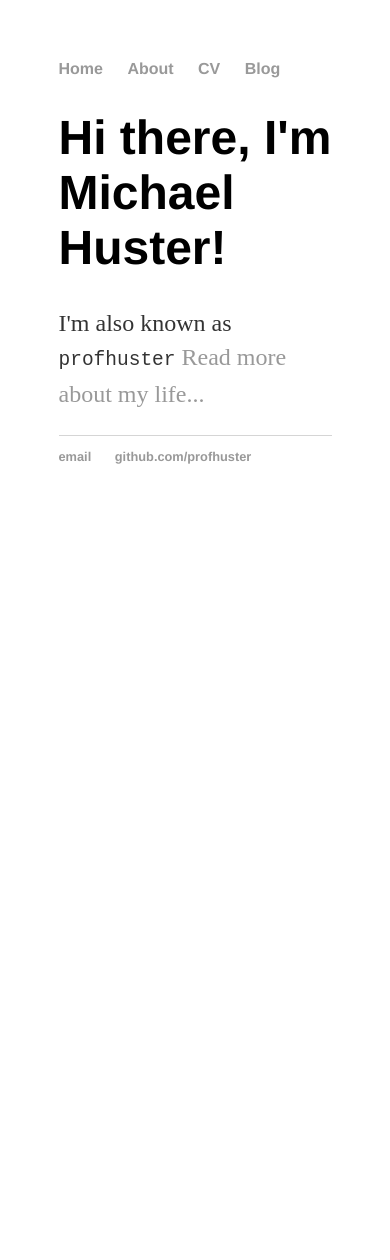
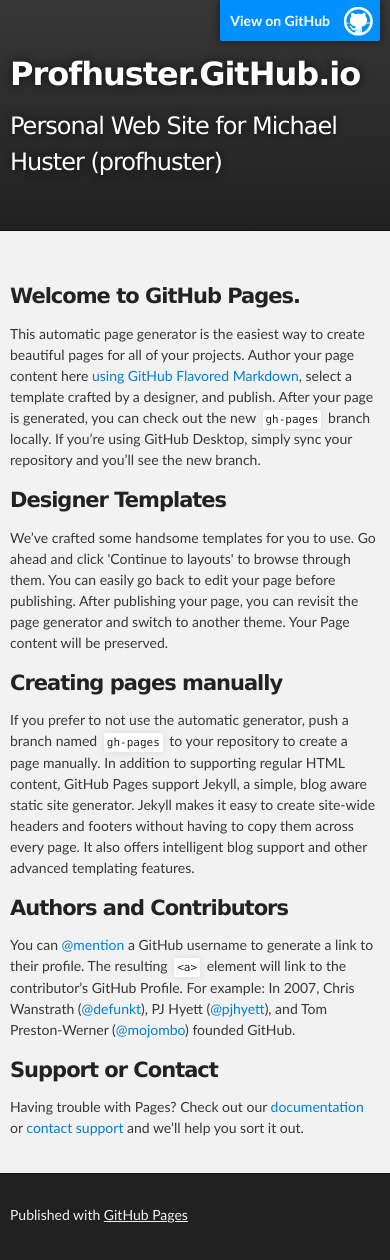
Before and after one commit to profhuster/profhuster.github.io, a Jekyll site: the page index.html, which Jekyll copies as it is, in a window 390 px wide. Built offline with Jekyll 4.4.1, drawn with Linux system fonts in a browser that asks for light colours; before the commit the page ends 900 px from its top, so only the background shows below that.

Commit message:
Replace master branch with page content via GitHub

```diff
--- a/index.html
+++ b/index.html
@@ -1,8 +1,67 @@
----
-layout: default
-title: Michael Huster, profhuster
----
-<div class="blurb">
-	<h1>Hi there, I'm Michael Huster!</h1>
-	<p>I'm also known as <tt>profhuster</tt> <a href="/about">Read more about my life...</a></p>
-</div><!-- /.blurb -->
+<!DOCTYPE html>
+<html>
+
+  <head>
+    <meta charset='utf-8'>
+    <meta http-equiv="X-UA-Compatible" content="chrome=1">
+    <meta name="description" content="Profhuster.GitHub.io : Personal Web Site for Michael Huster (profhuster)">
+
+    <link rel="stylesheet" type="text/css" media="screen" href="stylesheets/stylesheet.css">
+
+    <title>Profhuster.GitHub.io</title>
+  </head>
+
+  <body>
+
+    <!-- HEADER -->
+    <div id="header_wrap" class="outer">
+        <header class="inner">
+          <a id="forkme_banner" href="https://github.com/profhuster">View on GitHub</a>
+
+          <h1 id="project_title">Profhuster.GitHub.io</h1>
+          <h2 id="project_tagline">Personal Web Site for Michael Huster (profhuster)</h2>
+
+        </header>
+    </div>
+
+    <!-- MAIN CONTENT -->
+    <div id="main_content_wrap" class="outer">
+      <section id="main_content" class="inner">
+        <h3>
+<a id="welcome-to-github-pages" class="anchor" href="#welcome-to-github-pages" aria-hidden="true"><span class="octicon octicon-link"></span></a>Welcome to GitHub Pages.</h3>
+
+<p>This automatic page generator is the easiest way to create beautiful pages for all of your projects. Author your page content here <a href="https://guides.github.com/features/mastering-markdown/">using GitHub Flavored Markdown</a>, select a template crafted by a designer, and publish. After your page is generated, you can check out the new <code>gh-pages</code> branch locally. If you’re using GitHub Desktop, simply sync your repository and you’ll see the new branch.</p>
+
+<h3>
+<a id="designer-templates" class="anchor" href="#designer-templates" aria-hidden="true"><span class="octicon octicon-link"></span></a>Designer Templates</h3>
+
+<p>We’ve crafted some handsome templates for you to use. Go ahead and click 'Continue to layouts' to browse through them. You can easily go back to edit your page before publishing. After publishing your page, you can revisit the page generator and switch to another theme. Your Page content will be preserved.</p>
+
+<h3>
+<a id="creating-pages-manually" class="anchor" href="#creating-pages-manually" aria-hidden="true"><span class="octicon octicon-link"></span></a>Creating pages manually</h3>
+
+<p>If you prefer to not use the automatic generator, push a branch named <code>gh-pages</code> to your repository to create a page manually. In addition to supporting regular HTML content, GitHub Pages support Jekyll, a simple, blog aware static site generator. Jekyll makes it easy to create site-wide headers and footers without having to copy them across every page. It also offers intelligent blog support and other advanced templating features.</p>
+
+<h3>
+<a id="authors-and-contributors" class="anchor" href="#authors-and-contributors" aria-hidden="true"><span class="octicon octicon-link"></span></a>Authors and Contributors</h3>
+
+<p>You can <a href="https://github.com/blog/821" class="user-mention">@mention</a> a GitHub username to generate a link to their profile. The resulting <code>&lt;a&gt;</code> element will link to the contributor’s GitHub Profile. For example: In 2007, Chris Wanstrath (<a href="https://github.com/defunkt" class="user-mention">@defunkt</a>), PJ Hyett (<a href="https://github.com/pjhyett" class="user-mention">@pjhyett</a>), and Tom Preston-Werner (<a href="https://github.com/mojombo" class="user-mention">@mojombo</a>) founded GitHub.</p>
+
+<h3>
+<a id="support-or-contact" class="anchor" href="#support-or-contact" aria-hidden="true"><span class="octicon octicon-link"></span></a>Support or Contact</h3>
+
+<p>Having trouble with Pages? Check out our <a href="https://help.github.com/pages">documentation</a> or <a href="https://github.com/contact">contact support</a> and we’ll help you sort it out.</p>
+      </section>
+    </div>
+
+    <!-- FOOTER  -->
+    <div id="footer_wrap" class="outer">
+      <footer class="inner">
+        <p>Published with <a href="https://pages.github.com">GitHub Pages</a></p>
+      </footer>
+    </div>
+
+
+
+  </body>
+</html>
--- /dev/null
+++ b/javascripts/main.js
@@ -0,0 +1 @@
+console.log('This would be the main JS file.');
--- /dev/null
+++ b/stylesheets/github-light.css
@@ -0,0 +1,115 @@
+/*
+   Copyright 2014 GitHub Inc.
+
+   Licensed under the Apache License, Version 2.0 (the "License");
+   you may not use this file except in compliance with the License.
+   You may obtain a copy of the License at
+
+       http://www.apache.org/licenses/LICENSE-2.0
+
+   Unless required by applicable law or agreed to in writing, software
+   distributed under the License is distributed on an "AS IS" BASIS,
+   WITHOUT WARRANTIES OR CONDITIONS OF ANY KIND, either express or implied.
+   See the License for the specific language governing permissions and
+   limitations under the License.
+
+*/
+
+.pl-c /* comment */ {
+  color: #969896;
+}
+
+.pl-c1      /* constant, markup.raw, meta.diff.header, meta.module-reference, meta.property-name, support, support.constant, support.variable, variable.other.constant */,
+.pl-s .pl-v /* string variable */ {
+  color: #0086b3;
+}
+
+.pl-e  /* entity */,
+.pl-en /* entity.name */ {
+  color: #795da3;
+}
+
+.pl-s .pl-s1 /* string source */,
+.pl-smi      /* storage.modifier.import, storage.modifier.package, storage.type.java, variable.other, variable.parameter.function */ {
+  color: #333;
+}
+
+.pl-ent /* entity.name.tag */ {
+  color: #63a35c;
+}
+
+.pl-k /* keyword, storage, storage.type */ {
+  color: #a71d5d;
+}
+
+.pl-pds              /* punctuation.definition.string, string.regexp.character-class */,
+.pl-s                /* string */,
+.pl-s .pl-pse .pl-s1 /* string punctuation.section.embedded source */,
+.pl-sr               /* string.regexp */,
+.pl-sr .pl-cce       /* string.regexp constant.character.escape */,
+.pl-sr .pl-sra       /* string.regexp string.regexp.arbitrary-repitition */,
+.pl-sr .pl-sre       /* string.regexp source.ruby.embedded */ {
+  color: #183691;
+}
+
+.pl-v /* variable */ {
+  color: #ed6a43;
+}
+
+.pl-id /* invalid.deprecated */ {
+  color: #b52a1d;
+}
+
+.pl-ii /* invalid.illegal */ {
+  background-color: #b52a1d;
+  color: #f8f8f8;
+}
+
+.pl-sr .pl-cce /* string.regexp constant.character.escape */ {
+  color: #63a35c;
+  font-weight: bold;
+}
+
+.pl-ml /* markup.list */ {
+  color: #693a17;
+}
+
+.pl-mh        /* markup.heading */,
+.pl-mh .pl-en /* markup.heading entity.name */,
+.pl-ms        /* meta.separator */ {
+  color: #1d3e81;
+  font-weight: bold;
+}
+
+.pl-mq /* markup.quote */ {
+  color: #008080;
+}
+
+.pl-mi /* markup.italic */ {
+  color: #333;
+  font-style: italic;
+}
+
+.pl-mb /* markup.bold */ {
+  color: #333;
+  font-weight: bold;
+}
+
+.pl-md /* markup.deleted, meta.diff.header.from-file */ {
+  background-color: #ffecec;
+  color: #bd2c00;
+}
+
+.pl-mi1 /* markup.inserted, meta.diff.header.to-file */ {
+  background-color: #eaffea;
+  color: #55a532;
+}
+
+.pl-mdr /* meta.diff.range */ {
+  color: #795da3;
+  font-weight: bold;
+}
+
+.pl-mo /* meta.output */ {
+  color: #1d3e81;
+}
--- /dev/null
+++ b/stylesheets/stylesheet.css
@@ -0,0 +1,425 @@
+/*******************************************************************************
+Slate Theme for GitHub Pages
+by Jason Costello, @jsncostello
+*******************************************************************************/
+
+@import url(github-light.css);
+
+/*******************************************************************************
+MeyerWeb Reset
+*******************************************************************************/
+
+html, body, div, span, applet, object, iframe,
+h1, h2, h3, h4, h5, h6, p, blockquote, pre,
+a, abbr, acronym, address, big, cite, code,
+del, dfn, em, img, ins, kbd, q, s, samp,
+small, strike, strong, sub, sup, tt, var,
+b, u, i, center,
+dl, dt, dd, ol, ul, li,
+fieldset, form, label, legend,
+table, caption, tbody, tfoot, thead, tr, th, td,
+article, aside, canvas, details, embed,
+figure, figcaption, footer, header, hgroup,
+menu, nav, output, ruby, section, summary,
+time, mark, audio, video {
+  margin: 0;
+  padding: 0;
+  border: 0;
+  font: inherit;
+  vertical-align: baseline;
+}
+
+/* HTML5 display-role reset for older browsers */
+article, aside, details, figcaption, figure,
+footer, header, hgroup, menu, nav, section {
+  display: block;
+}
+
+ol, ul {
+  list-style: none;
+}
+
+table {
+  border-collapse: collapse;
+  border-spacing: 0;
+}
+
+/*******************************************************************************
+Theme Styles
+*******************************************************************************/
+
+body {
+  box-sizing: border-box;
+  color:#373737;
+  background: #212121;
+  font-size: 16px;
+  font-family: 'Myriad Pro', Calibri, Helvetica, Arial, sans-serif;
+  line-height: 1.5;
+  -webkit-font-smoothing: antialiased;
+}
+
+h1, h2, h3, h4, h5, h6 {
+  margin: 10px 0;
+  font-weight: 700;
+  color:#222222;
+  font-family: 'Lucida Grande', 'Calibri', Helvetica, Arial, sans-serif;
+  letter-spacing: -1px;
+}
+
+h1 {
+  font-size: 36px;
+  font-weight: 700;
+}
+
+h2 {
+  padding-bottom: 10px;
+  font-size: 32px;
+  background: url('../images/bg_hr.png') repeat-x bottom;
+}
+
+h3 {
+  font-size: 24px;
+}
+
+h4 {
+  font-size: 21px;
+}
+
+h5 {
+  font-size: 18px;
+}
+
+h6 {
+  font-size: 16px;
+}
+
+p {
+  margin: 10px 0 15px 0;
+}
+
+footer p {
+  color: #f2f2f2;
+}
+
+a {
+  text-decoration: none;
+  color: #007edf;
+  text-shadow: none;
+
+  transition: color 0.5s ease;
+  transition: text-shadow 0.5s ease;
+  -webkit-transition: color 0.5s ease;
+  -webkit-transition: text-shadow 0.5s ease;
+  -moz-transition: color 0.5s ease;
+  -moz-transition: text-shadow 0.5s ease;
+  -o-transition: color 0.5s ease;
+  -o-transition: text-shadow 0.5s ease;
+  -ms-transition: color 0.5s ease;
+  -ms-transition: text-shadow 0.5s ease;
+}
+
+a:hover, a:focus {text-decoration: underline;}
+
+footer a {
+  color: #F2F2F2;
+  text-decoration: underline;
+}
+
+em {
+  font-style: italic;
+}
+
+strong {
+  font-weight: bold;
+}
+
+img {
+  position: relative;
+  margin: 0 auto;
+  max-width: 739px;
+  padding: 5px;
+  margin: 10px 0 10px 0;
+  border: 1px solid #ebebeb;
+
+  box-shadow: 0 0 5px #ebebeb;
+  -webkit-box-shadow: 0 0 5px #ebebeb;
+  -moz-box-shadow: 0 0 5px #ebebeb;
+  -o-box-shadow: 0 0 5px #ebebeb;
+  -ms-box-shadow: 0 0 5px #ebebeb;
+}
+
+p img {
+  display: inline;
+  margin: 0;
+  padding: 0;
+  vertical-align: middle;
+  text-align: center;
+  border: none;
+}
+
+pre, code {
+  width: 100%;
+  color: #222;
+  background-color: #fff;
+
+  font-family: Monaco, "Bitstream Vera Sans Mono", "Lucida Console", Terminal, monospace;
+  font-size: 14px;
+
+  border-radius: 2px;
+  -moz-border-radius: 2px;
+  -webkit-border-radius: 2px;
+}
+
+pre {
+  width: 100%;
+  padding: 10px;
+  box-shadow: 0 0 10px rgba(0,0,0,.1);
+  overflow: auto;
+}
+
+code {
+  padding: 3px;
+  margin: 0 3px;
+  box-shadow: 0 0 10px rgba(0,0,0,.1);
+}
+
+pre code {
+  display: block;
+  box-shadow: none;
+}
+
+blockquote {
+  color: #666;
+  margin-bottom: 20px;
+  padding: 0 0 0 20px;
+  border-left: 3px solid #bbb;
+}
+
+
+ul, ol, dl {
+  margin-bottom: 15px
+}
+
+ul {
+  list-style-position: inside;
+  list-style: disc;
+  padding-left: 20px;
+}
+
+ol {
+  list-style-position: inside;
+  list-style: decimal;
+  padding-left: 20px;
+}
+
+dl dt {
+  font-weight: bold;
+}
+
+dl dd {
+  padding-left: 20px;
+  font-style: italic;
+}
+
+dl p {
+  padding-left: 20px;
+  font-style: italic;
+}
+
+hr {
+  height: 1px;
+  margin-bottom: 5px;
+  border: none;
+  background: url('../images/bg_hr.png') repeat-x center;
+}
+
+table {
+  border: 1px solid #373737;
+  margin-bottom: 20px;
+  text-align: left;
+ }
+
+th {
+  font-family: 'Lucida Grande', 'Helvetica Neue', Helvetica, Arial, sans-serif;
+  padding: 10px;
+  background: #373737;
+  color: #fff;
+ }
+
+td {
+  padding: 10px;
+  border: 1px solid #373737;
+ }
+
+form {
+  background: #f2f2f2;
+  padding: 20px;
+}
+
+/*******************************************************************************
+Full-Width Styles
+*******************************************************************************/
+
+.outer {
+  width: 100%;
+}
+
+.inner {
+  position: relative;
+  max-width: 640px;
+  padding: 20px 10px;
+  margin: 0 auto;
+}
+
+#forkme_banner {
+  display: block;
+  position: absolute;
+  top:0;
+  right: 10px;
+  z-index: 10;
+  padding: 10px 50px 10px 10px;
+  color: #fff;
+  background: url('../images/blacktocat.png') #0090ff no-repeat 95% 50%;
+  font-weight: 700;
+  box-shadow: 0 0 10px rgba(0,0,0,.5);
+  border-bottom-left-radius: 2px;
+  border-bottom-right-radius: 2px;
+}
+
+#header_wrap {
+  background: #212121;
+  background: -moz-linear-gradient(top, #373737, #212121);
+  background: -webkit-linear-gradient(top, #373737, #212121);
+  background: -ms-linear-gradient(top, #373737, #212121);
+  background: -o-linear-gradient(top, #373737, #212121);
+  background: linear-gradient(top, #373737, #212121);
+}
+
+#header_wrap .inner {
+  padding: 50px 10px 30px 10px;
+}
+
+#project_title {
+  margin: 0;
+  color: #fff;
+  font-size: 42px;
+  font-weight: 700;
+  text-shadow: #111 0px 0px 10px;
+}
+
+#project_tagline {
+  color: #fff;
+  font-size: 24px;
+  font-weight: 300;
+  background: none;
+  text-shadow: #111 0px 0px 10px;
+}
+
+#downloads {
+  position: absolute;
+  width: 210px;
+  z-index: 10;
+  bottom: -40px;
+  right: 0;
+  height: 70px;
+  background: url('../images/icon_download.png') no-repeat 0% 90%;
+}
+
+.zip_download_link {
+  display: block;
+  float: right;
+  width: 90px;
+  height:70px;
+  text-indent: -5000px;
+  overflow: hidden;
+  background: url(../images/sprite_download.png) no-repeat bottom left;
+}
+
+.tar_download_link {
+  display: block;
+  float: right;
+  width: 90px;
+  height:70px;
+  text-indent: -5000px;
+  overflow: hidden;
+  background: url(../images/sprite_download.png) no-repeat bottom right;
+  margin-left: 10px;
+}
+
+.zip_download_link:hover {
+  background: url(../images/sprite_download.png) no-repeat top left;
+}
+
+.tar_download_link:hover {
+  background: url(../images/sprite_download.png) no-repeat top right;
+}
+
+#main_content_wrap {
+  background: #f2f2f2;
+  border-top: 1px solid #111;
+  border-bottom: 1px solid #111;
+}
+
+#main_content {
+  padding-top: 40px;
+}
+
+#footer_wrap {
+  background: #212121;
+}
+
+
+
+/*******************************************************************************
+Small Device Styles
+*******************************************************************************/
+
+@media screen and (max-width: 480px) {
+  body {
+    font-size:14px;
+  }
+
+  #downloads {
+    display: none;
+  }
+
+  .inner {
+    min-width: 320px;
+    max-width: 480px;
+  }
+
+  #project_title {
+  font-size: 32px;
+  }
+
+  h1 {
+    font-size: 28px;
+  }
+
+  h2 {
+    font-size: 24px;
+  }
+
+  h3 {
+    font-size: 21px;
+  }
+
+  h4 {
+    font-size: 18px;
+  }
+
+  h5 {
+    font-size: 14px;
+  }
+
+  h6 {
+    font-size: 12px;
+  }
+
+  code, pre {
+    min-width: 320px;
+    max-width: 480px;
+    font-size: 11px;
+  }
+
+}
```
Also changed, not shown: params.json (added, +1 -0 lines), images/bg_hr.png (added), images/blacktocat.png (added), images/icon_download.png (added), images/sprite_download.png (added).
